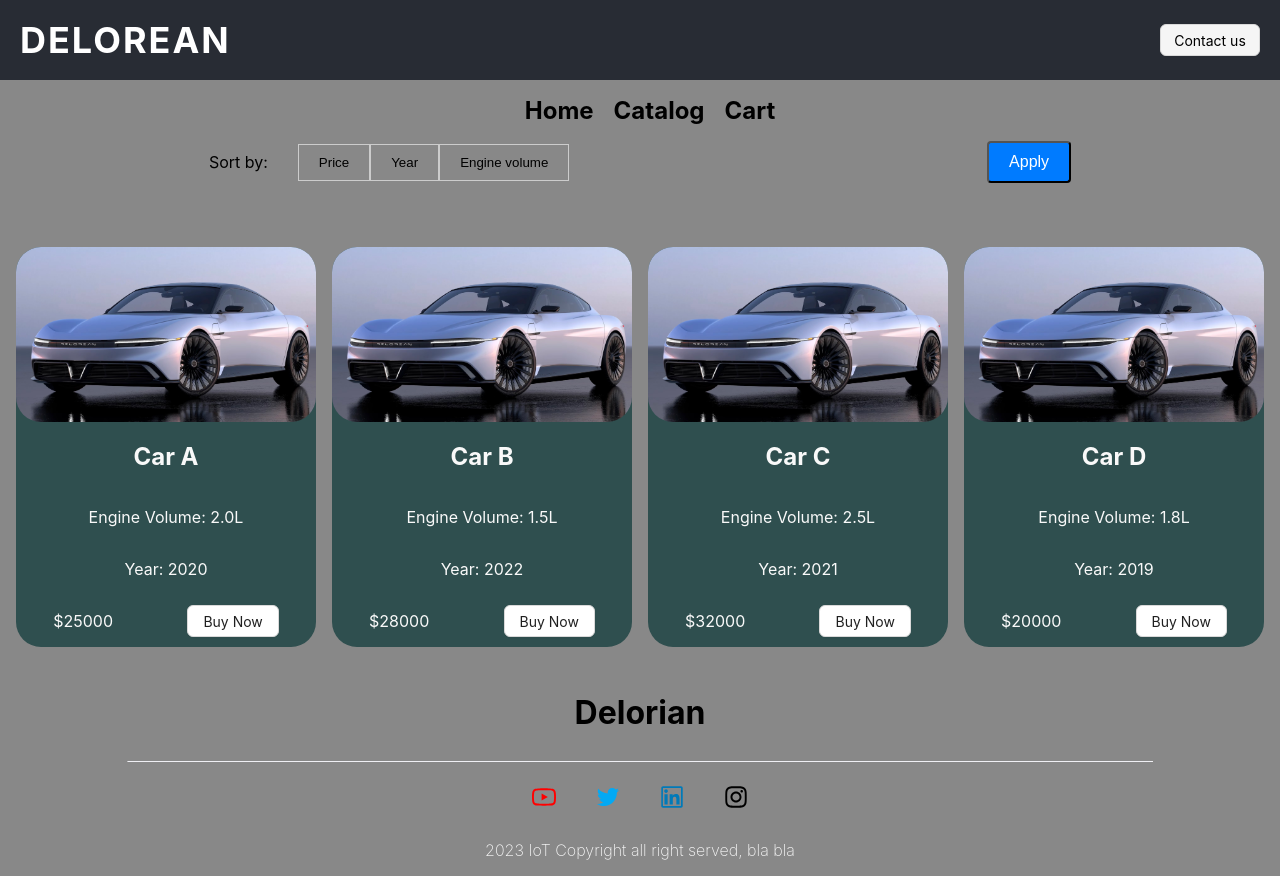
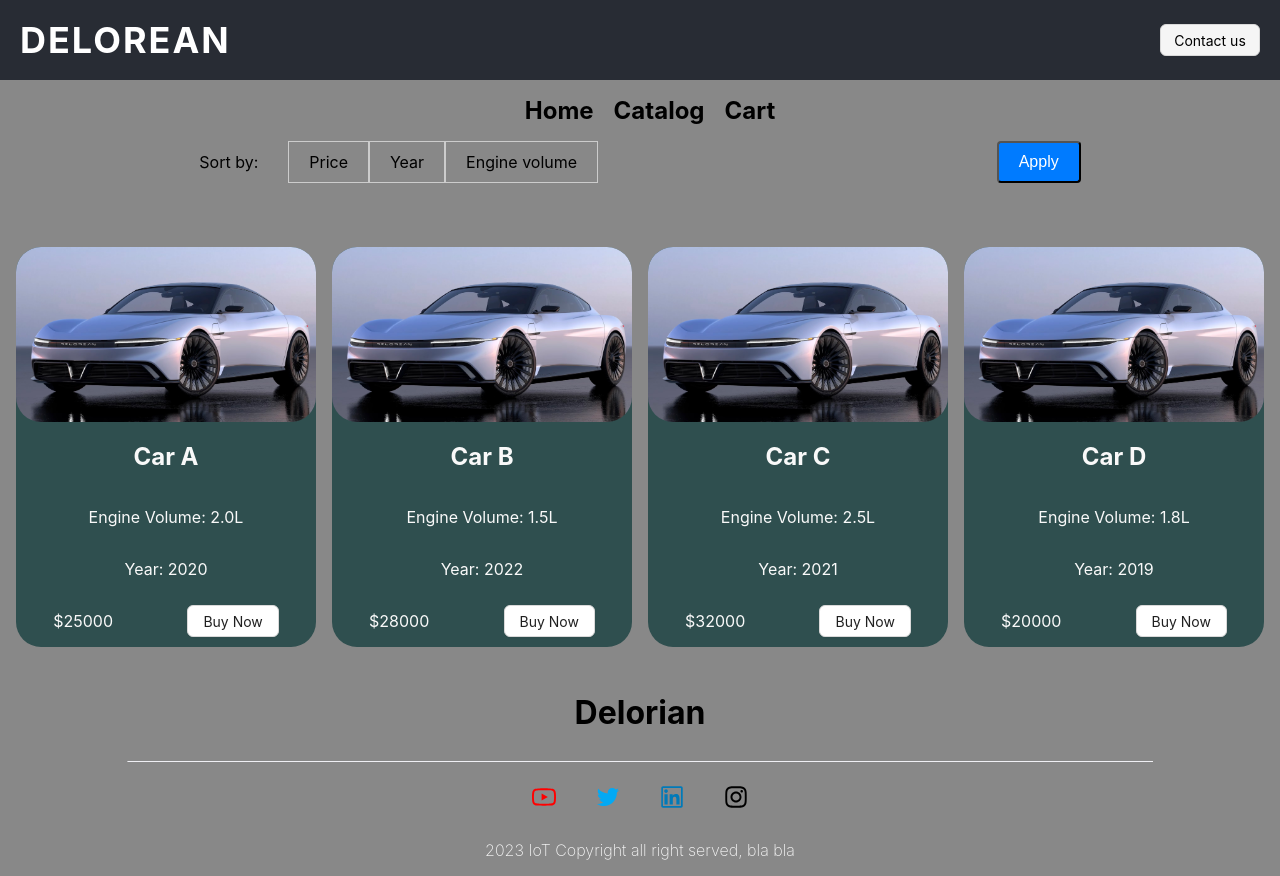
Before and after one commit to Danvace/Landing, a React (Create React App) app in the folder floodservice/: page /catalog in a window 1280 px wide. Built offline with nearby package versions, Linux system fonts and the light colour scheme.

Commit message:
change logic when adding card in catalog

```diff
--- a/floodservice/src/component/ChoiceButton/ChoiceButton.js
+++ b/floodservice/src/component/ChoiceButton/ChoiceButton.js
@@ -1,35 +1,166 @@
+// import React from 'react';
+// import {ButtonContainer, ChoiceButton, StyledSelect} from "./ChoiceButton.styled";
+//
+//
+// const filters = [{
+//     title: "Price",
+//     options: ["ascending", "descending"]
+// },
+//     {
+//         title: "Year",
+//         options: ["ascending", "descending"]
+//     },
+//     {
+//         title: "Engine volume",
+//         options: ["ascending", "descending"]
+//     }]
+
+// function ThreeChoiceButton() {
+//     const [selectedChoice, setSelectedChoice] = useState(null);
+//
+//     const handleChoiceClick = (choice) => {
+//         setSelectedChoice(selectedChoice === choice ? null : choice);
+//     };
+
+// return (
+//     <ButtonContainer>
+//         <ChoiceButton
+//             selected={selectedChoice === 'choice1'}
+//             onClick={() => handleChoiceClick('choice1')}
+//         >
+//             Price
+//         </ChoiceButton>
+//
+//         <ChoiceButton
+//             selected={selectedChoice === 'choice2'}
+//             onClick={() => handleChoiceClick('choice2')}
+//         >
+//             Year
+//         </ChoiceButton>
+//
+//         <ChoiceButton
+//             selected={selectedChoice === 'choice3'}
+//             onClick={() => handleChoiceClick('choice3')}
+//         >
+//             Engine volume
+//         </ChoiceButton>
+//     </ButtonContainer>
+// );
+// function ThreeChoiceButton() {
+//     return (
+//         <ButtonContainer>
+//             <ChoiceButton>
+//                 {filters.map((filter, index) => (
+//                     <StyledSelect
+//                         key={index}
+//                         value={filter}
+//                         dropdownRender={() => (
+//                             <div>
+//                                 {filters.map((option, optionIndex) => (
+//                                     <div key={optionIndex}>{option}</div>
+//                                 ))}
+//                             </div>
+//                         )}
+//                     />
+//                 ))}
+//             </ChoiceButton>
+//         </ButtonContainer>
+//     );
+// }
+// import React, { useState } from 'react';
+// import { ButtonContainer, ChoiceButton } from "./ChoiceButton.styled";
+//
+// const filters = [{
+//     title: "Price",
+//     options: ["ascending", "descending"]
+// }, {
+//     title: "Year",
+//     options: ["ascending", "descending"]
+// }, {
+//     title: "Engine volume",
+//     options: ["ascending", "descending"]
+// }];
+//
+// function ThreeChoiceButton() {
+//     const [selectedChoice, setSelectedChoice] = useState(null);
+//
+//     const handleChoiceClick = (choice) => {
+//         setSelectedChoice(selectedChoice === choice ? null : choice);
+//     };
+//
+//     return (
+//         <ButtonContainer>
+//             {filters.map((filter, index) => (
+//                 <ChoiceButton
+//                     key={index}
+//                     selected={selectedChoice === filter.title}
+//                     onClick={() => handleChoiceClick(filter.title)}
+//                 >
+//                     {filter.title}
+//                 </ChoiceButton>
+//             ))}
+//         </ButtonContainer>
+//     );
+// }
+//
+// export default ThreeChoiceButton;
 import React, {useState} from 'react';
-import {ButtonContainer, ChoiceButton} from "./ChoiceButton.styled";
+import {ButtonContainer, ChoiceButton, StyledSelect} from "./ChoiceButton.styled";
+
+const filters = [
+    {
+        title: "Price",
+        options: ["ascending", "descending"]
+    },
+    {
+        title: "Year",
+        options: ["ascending", "descending"]
+    },
+    {
+        title: "Engine volume",
+        options: ["ascending", "descending"]
+    }
+];
 
 function ThreeChoiceButton() {
-    const [selectedChoice, setSelectedChoice] = useState(null);
+    const [openFilter, setOpenFilter] = useState(null);
+    const [selectedOption, setSelectedOption] = useState(null);
 
-    const handleChoiceClick = (choice) => {
-        setSelectedChoice(selectedChoice === choice ? null : choice);
+    const toggleFilter = (filterTitle) => {
+        setOpenFilter(openFilter === filterTitle ? null : filterTitle);
+    };
+
+    const handleOptionClick = (option) => {
+        setSelectedOption(option);
+        setOpenFilter(null);
     };
 
     return (
         <ButtonContainer>
-            <ChoiceButton
-                selected={selectedChoice === 'choice1'}
-                onClick={() => handleChoiceClick('choice1')}
-            >
-                Price
-            </ChoiceButton>
-
-            <ChoiceButton
-                selected={selectedChoice === 'choice2'}
-                onClick={() => handleChoiceClick('choice2')}
-            >
-                Year
-            </ChoiceButton>
-
-            <ChoiceButton
-                selected={selectedChoice === 'choice3'}
-                onClick={() => handleChoiceClick('choice3')}
-            >
-                Engine volume
-            </ChoiceButton>
+            {filters.map((filter, index) => (
+                <div key={index}>
+                    <ChoiceButton
+                        onClick={() => toggleFilter(filter.title)}
+                        selected={openFilter === filter.title}
+                    >
+                        {filter.title}
+                    </ChoiceButton>
+                    {openFilter === filter.title && (
+                        <StyledSelect>
+                            {filter.options.map((option, optionIndex) => (
+                                <option
+                                    key={optionIndex}
+                                    value={option}
+                                    onClick={() => handleOptionClick(option)}
+                                >
+                                    {option}
+                                </option>
+                            ))}
+                        </StyledSelect>
+                    )}
+                </div>
+            ),)}
+            {selectedOption && <p>Selected: {selectedOption}</p>}
         </ButtonContainer>
     );
 }
--- a/floodservice/src/component/ChoiceButton/ChoiceButton.styled.js
+++ b/floodservice/src/component/ChoiceButton/ChoiceButton.styled.js
@@ -5,15 +5,22 @@ export const ButtonContainer = styled.div`
   justify-content: space-between;
 `;
 
-export const ChoiceButton = styled.button`
+export const ChoiceButton = styled.div`
   padding: 10px 20px;
   border: 1px solid #ccc;
   cursor: pointer;
   transition: background-color 0.3s;
   background-color: ${(props) => (props.selected ? '#007bff' : 'transparent')};
   color: ${(props) => (props.selected ? '#fff' : 'inherit')};
+  display: flex;
+  flex-direction: column;
+    justify-content: center;
 
   &:hover {
     background-color: #f0f0f0;
   }
 `;
+
+export const StyledSelect = styled.select`
+  width: 150px;
+`
```
